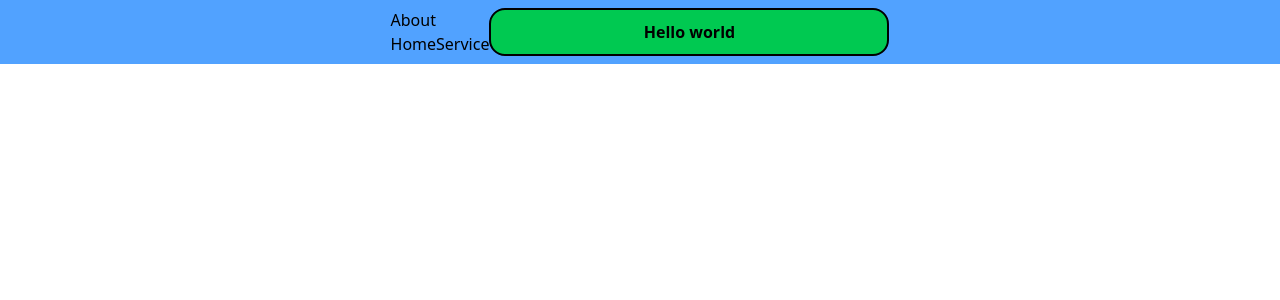
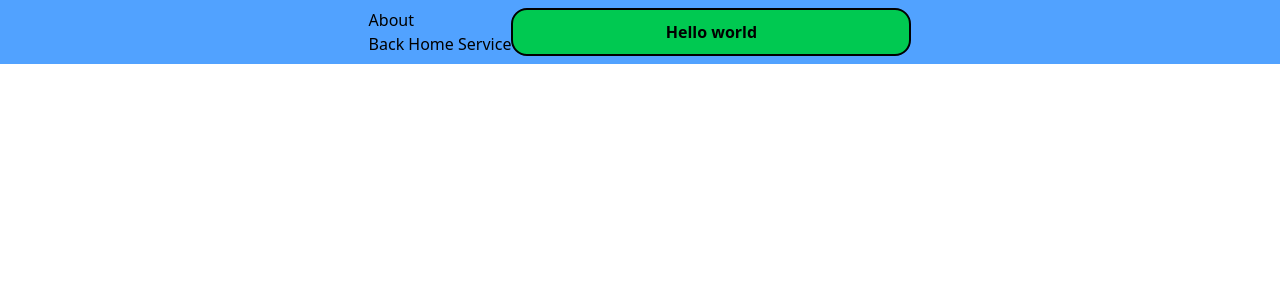
Before and after one commit to Douna011/Routeapp, a React (Vite) app: page /about in a window 1280 px wide. Shown: the top 300 px of the page. Built offline with nearby package versions, Linux system fonts and the light colour scheme.

Commit message:
LInks Components

```diff
--- a/src/pages/About.jsx
+++ b/src/pages/About.jsx
@@ -4,7 +4,7 @@
   return (
     <div>
       <h1>About</h1>
-      <Link to="/">Home</Link>
+      <Link to="/">Back Home </Link>
       <Link to="/service">Service</Link>
     </div>
   )
--- a/src/pages/Service.jsx
+++ b/src/pages/Service.jsx
@@ -4,7 +4,7 @@
   return (
     <div>
       <h1>Service</h1>
-     <Link to="/">Home</Link>
+     <Link to="/">Back Home </Link>
      <Link to="/about">About</Link>
     </div>
   )
```
